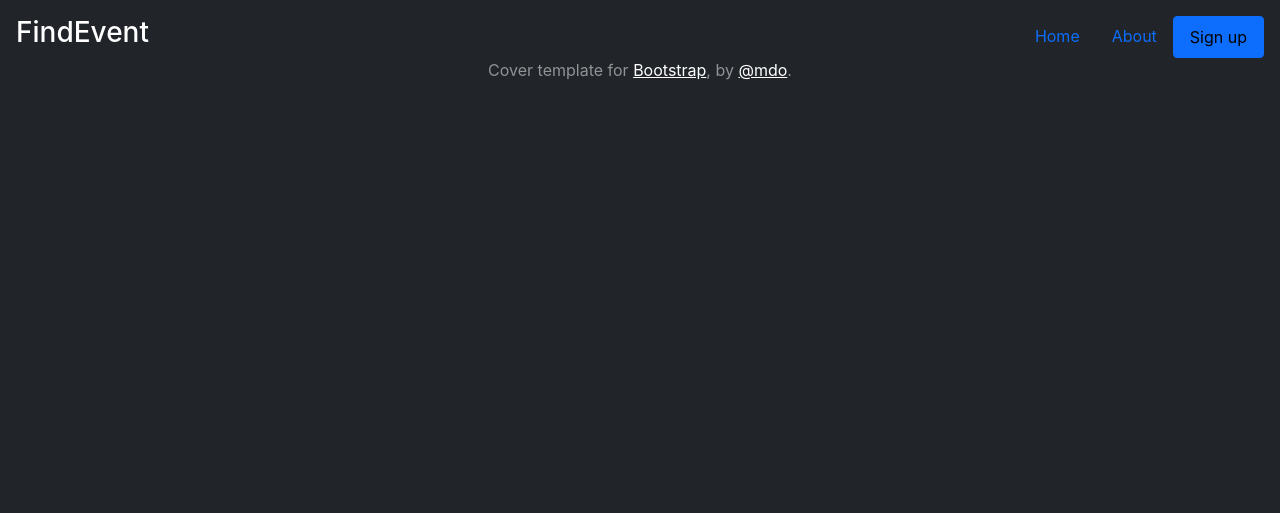
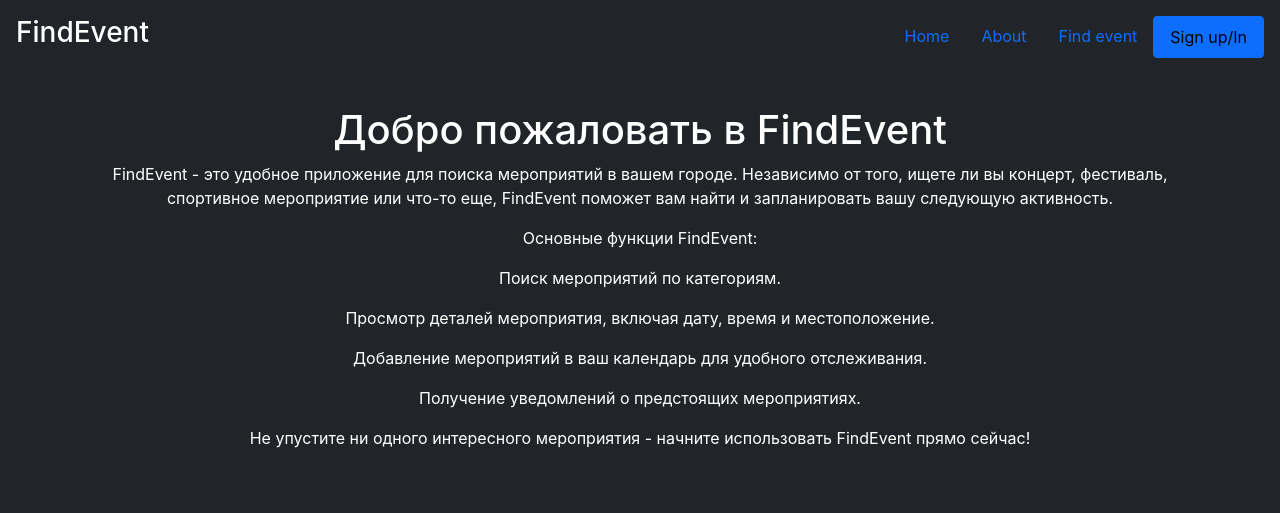
Before and after one commit to DWDW2/nfac_app, a Flask app: page / in a window 1280 px wide. Shown: the top 513 px of the page. Run offline with Flask 3, Linux system fonts and the light colour scheme.

Commit message:
started_doing_find_event

```diff
--- a/static/css/style.css
+++ b/static/css/style.css
@@ -1,6 +1,6 @@
 .links{
     text-decoration: none;
-    color: black;
+    color: rgb(0, 0, 0);
 }
 
 * {
--- a/templates/base.html
+++ b/templates/base.html
@@ -15,32 +15,31 @@
       <div>
         <h3 class="float-md-start mb-0">FindEvent</h3>
         <nav class="nav nav-masthead justify-content-center float-md-end">
-          <a class="nav-link active" aria-current="page" href="#">Home</a>
-          <a class="nav-link" href="#">About</a>
+          <a class="nav-link active" aria-current="page" href="{{ url_for('home') }}">Home</a>
+          <a class="nav-link" href="{{url_for('home')}}">About</a>
+          <a class="nav-link" href="{{url_for('find_event')}}">Find event</a>
           {% if user %}
             <a class="nav-link btn btn-primary links" href="{{ url_for('logout')}}">Log out</a>
           {% else %}
-          <a class="nav-link btn btn-primary links" href="{{ url_for('sign_up') }}">Sign up</a>
+            <a class="nav-link btn btn-primary links" href="{{ url_for('sign_up') }}">Sign up/In</a>
           {% endif %}
         </nav>
       </div>
     </header>
 
-    <main class="px-3">
+    <main class="px-5 py-5">
       {% block content %}
 
       {% endblock %}
     </main>
 
-    <footer class="mt-auto text-white-50">
-      <p>Cover template for <a href="https://getbootstrap.com/" class="text-white">Bootstrap</a>, by <a href="https://twitter.com/mdo" class="text-white">@mdo</a>.</p>
-    </footer>
+
   </div>
 
 
 
 
   <script src="https://cdn.jsdelivr.net/npm/@popperjs/core@2.9.2/dist/umd/popper.min.js" integrity="sha384-IQsoLXl5PILFhosVNubq5LC7Qb9DXgDA9i+tQ8Zj3iwWAwPtgFTxbJ8NT4GN1R8p" crossorigin="anonymous"></script>
-<script src="https://cdn.jsdelivr.net/npm/bootstrap@5.0.2/dist/js/bootstrap.min.js" integrity="sha384-cVKIPhGWiC2Al4u+LWgxfKTRIcfu0JTxR+EQDz/bgldoEyl4H0zUF0QKbrJ0EcQF" crossorigin="anonymous"></script>
+    <script src="https://cdn.jsdelivr.net/npm/bootstrap@5.0.2/dist/js/bootstrap.min.js" integrity="sha384-cVKIPhGWiC2Al4u+LWgxfKTRIcfu0JTxR+EQDz/bgldoEyl4H0zUF0QKbrJ0EcQF" crossorigin="anonymous"></script>
   </body>
 </html>
--- a/templates/home.html
+++ b/templates/home.html
@@ -1,5 +1,12 @@
 {% extends 'base.html' %}
 
 {% block content %}
-{{user}}
+<h1>Добро пожаловать в FindEvent</h1>
+        <p>FindEvent - это удобное приложение для поиска мероприятий в вашем городе. Независимо от того, ищете ли вы концерт, фестиваль, спортивное мероприятие или что-то еще, FindEvent поможет вам найти и запланировать вашу следующую активность.</p>
+        <p>Основные функции FindEvent:</p>
+        <p>Поиск мероприятий по категориям.</p>
+        <p>Просмотр деталей мероприятия, включая дату, время и местоположение.</p>
+        <p>Добавление мероприятий в ваш календарь для удобного отслеживания.</p>
+        <p>Получение уведомлений о предстоящих мероприятиях.</p>
+        <p>Не упустите ни одного интересного мероприятия - начните использовать FindEvent прямо сейчас!</p>
 {% endblock %}
--- a/templates/sign_up.html
+++ b/templates/sign_up.html
@@ -27,7 +27,7 @@
                 </label>
                 <input type="email" name="email" placeholder="Email" id="email" required>
                 <div class="msg">{{ msg }}</div>
-                <input type="submit" value="sign_up">
+                <input type="submit" value="Register">
             </form>
         </div>
     </body>
```
